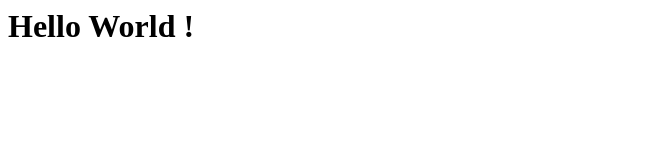
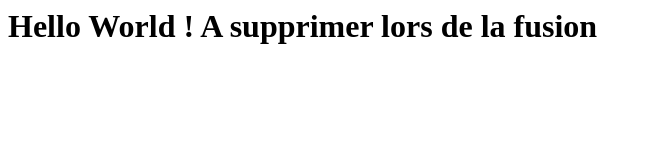
Before and after one commit to Dadoo972/Dadoo972.github.io, a plain HTML site: page index.html in a window 1280 px wide. Shown: the whole page, without its empty margins (0-652 px from the left). Drawn offline with Linux system fonts and the light colour scheme.

Commit message:
Commit pour tester la gestion de conflits

```diff
--- a/index.html
+++ b/index.html
@@ -1 +1 @@
-<H1>Hello World !</H1>
+<H1>Hello World ! A supprimer lors de la fusion</H1>
```
